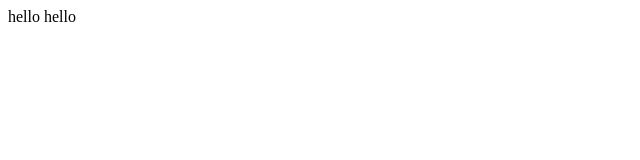
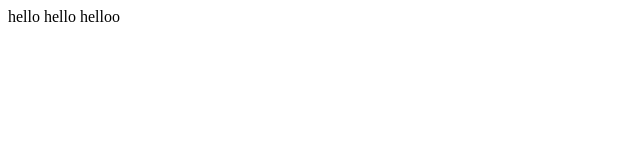
Before and after one commit to ishpreet-9/Dummy-, a plain HTML site: page index.html in a window 1280 px wide. Shown: the full height of the page, 0-640 px from the left. Drawn offline with Linux system fonts and the light colour scheme.

Commit message:
hello hello

```diff
--- a/index.html
+++ b/index.html
@@ -6,6 +6,6 @@
 	</title>
 </head>
 <body>
-hello hello
+hello hello helloo
 </body>
 </html>
```
